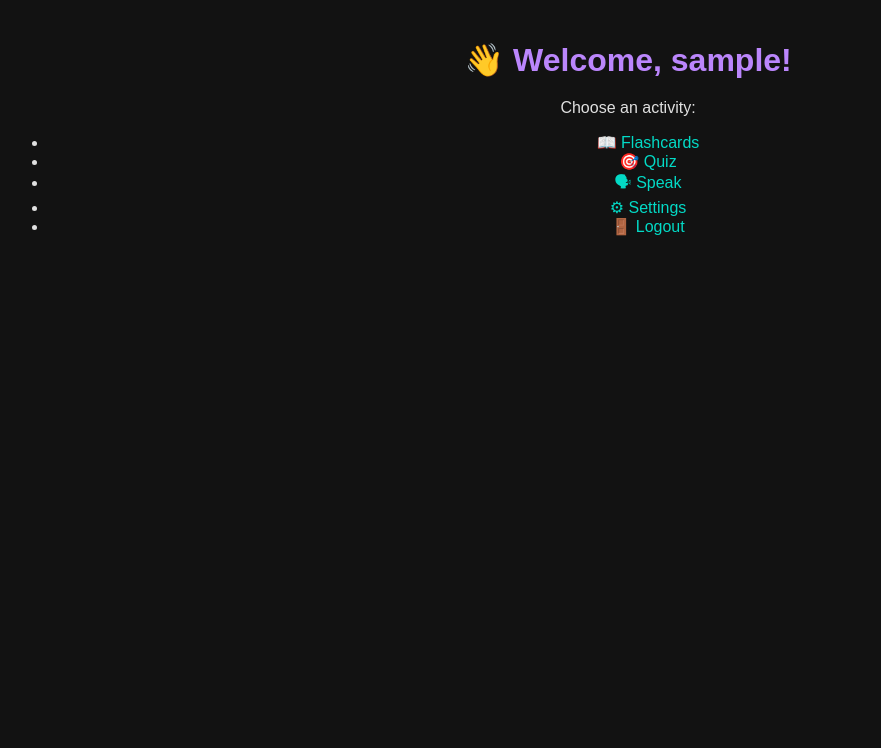
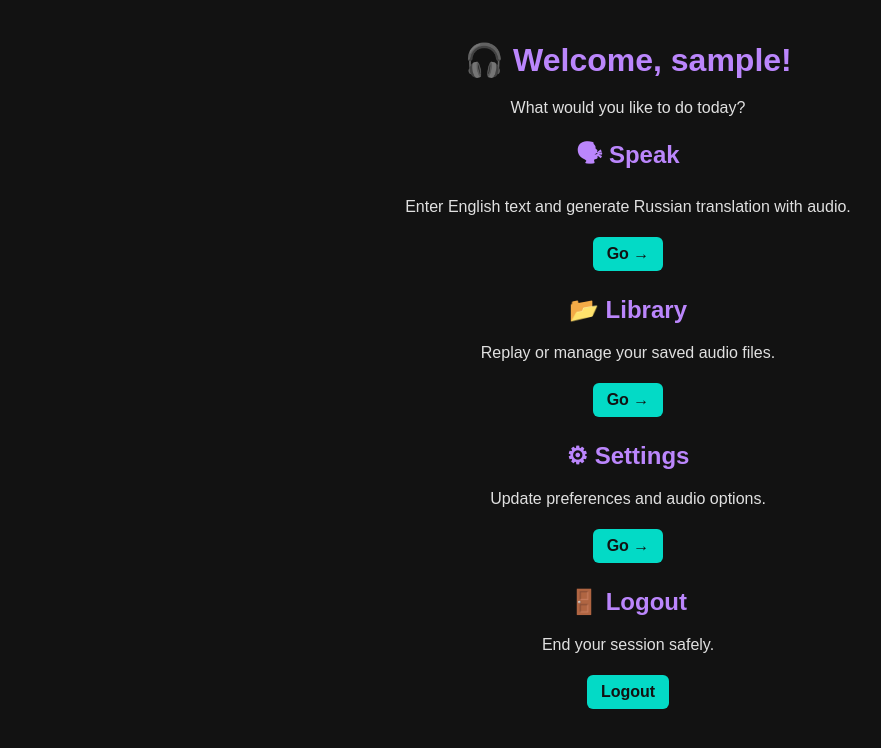
Before and after one commit to Ak23b/Russian-language-learning-app, a Flask app: page /dashboard in a window 1280 px wide. Shown: the top 748 px of the page, without its empty margins (12-893 px from the left). Run offline with Flask 3, Linux system fonts and the light colour scheme; the visitor is signed in with stand-in values (Sample User, id 1).

Commit message:
Structure and style update

```diff
--- a/templates/dashboard.html
+++ b/templates/dashboard.html
@@ -2,21 +2,39 @@
 <html lang="en">
 <head>
     <meta charset="UTF-8">
-    <title>Dashboard</title>
+    <title>Audio Dashboard</title>
     <link rel="stylesheet" href="{{ url_for('static', filename='style.css') }}">
 </head>
 <body>
-    <h1>👋 Welcome, {{ session['username'] }}!</h1>
-    <p>Choose an activity:</p>
+    <header>
+        <h1>🎧 Welcome, {{ session['username'] }}!</h1>
+        <p class="subtitle">What would you like to do today?</p>
+    </header>
 
-    <nav>
-        <ul>
-            <li><a href="{{ url_for('index') }}">📖 Flashcards</a></li>
-            <li><a href="{{ url_for('quiz') }}">🎯 Quiz</a></li>
-            <li><a href="{{ url_for('speak') }}">🗣 Speak</a></li>
-            <li><a href="{{ url_for('settings') }}">⚙ Settings</a></li>
-            <li><a href="{{ url_for('logout') }}">🚪 Logout</a></li>
-        </ul>
-    </nav>
+    <main class="dashboard">
+        <div class="card">
+            <h2>🗣 Speak</h2>
+            <p>Enter English text and generate Russian translation with audio.</p>
+            <a class="btn" href="{{ url_for('speak') }}">Go →</a>
+        </div>
+
+        <div class="card">
+            <h2>📂 Library</h2>
+            <p>Replay or manage your saved audio files.</p>
+            <a class="btn" href="{{ url_for('library') }}">Go →</a>
+        </div>
+
+        <div class="card">
+            <h2>⚙ Settings</h2>
+            <p>Update preferences and audio options.</p>
+            <a class="btn" href="{{ url_for('settings') }}">Go →</a>
+        </div>
+
+        <div class="card">
+            <h2>🚪 Logout</h2>
+            <p>End your session safely.</p>
+            <a class="btn danger" href="{{ url_for('logout') }}">Logout</a>
+        </div>
+    </main>
 </body>
 </html>
```
